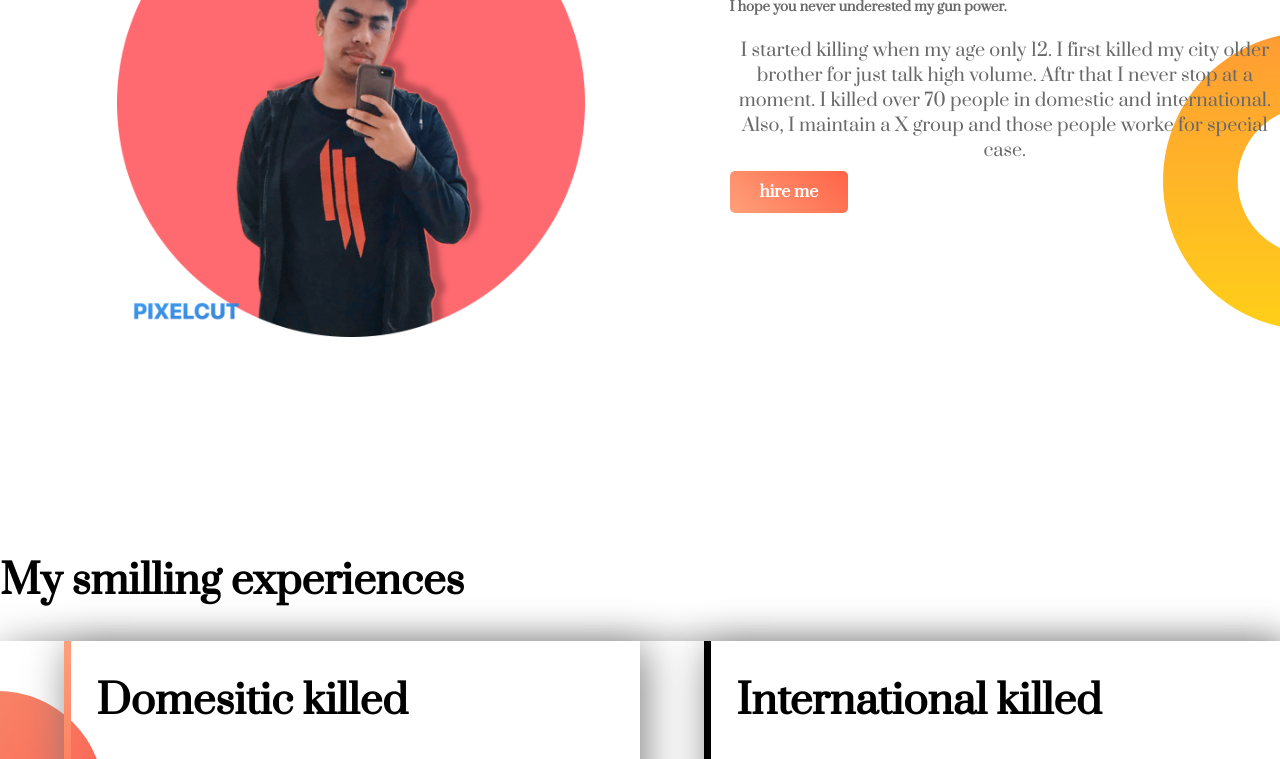
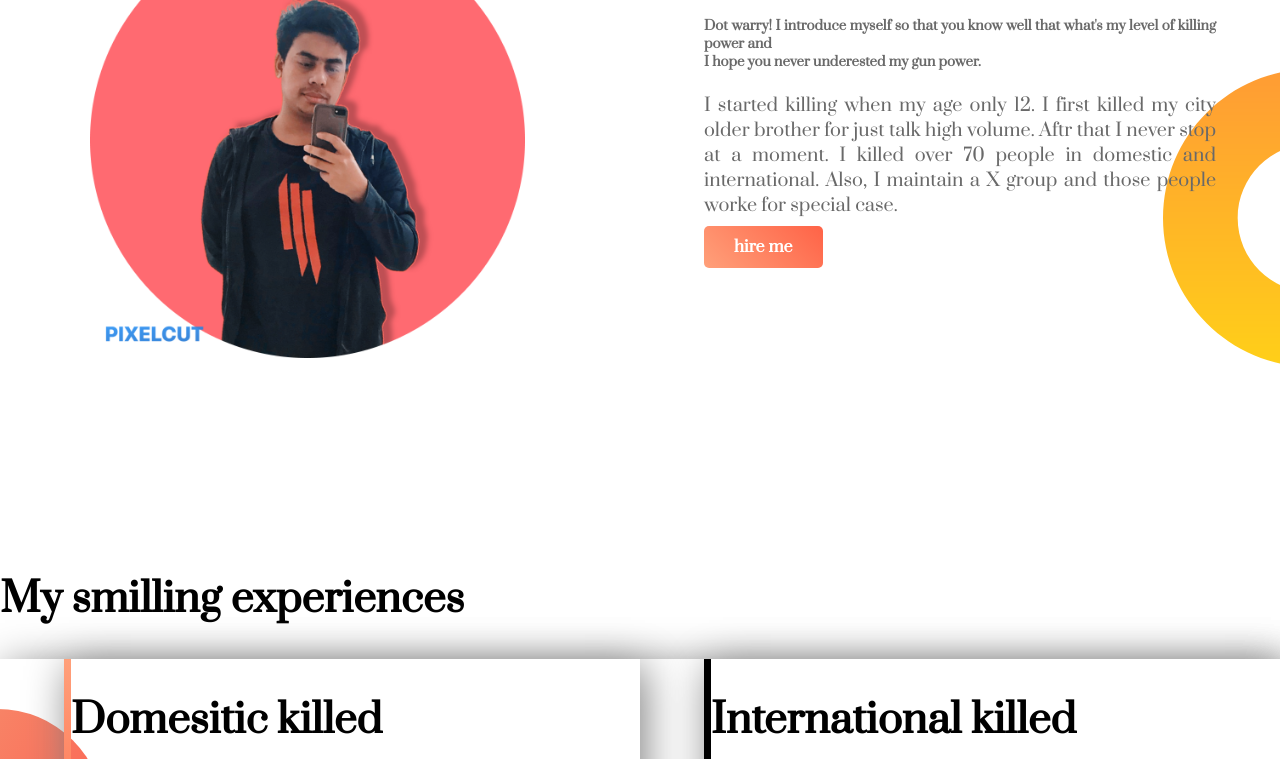
Before and after one commit to Jewel529/My-Protfully, a plain HTML site: page index.html in a window 1280 px wide. Shown: the part 720-1479 px from the top of the page. Drawn offline with Linux system fonts and the light colour scheme.

Commit message:
last change

```diff
--- a/style.css
+++ b/style.css
@@ -11,7 +11,7 @@ body{font-family: 'Lobster', cursive;
          width:50%;
     float: left;
     margin-left: 5%;
-    padding-left: 2%;
+    padding-right: 5%;
      }
      .half-width img{
     width: 85%; padding:5%
@@ -21,7 +21,7 @@ body{font-family: 'Lobster', cursive;
     span{color: gold;}
     .color{color: orangered;
     }
-    h5{color: dimgray}
+    h5{color: dimgray;text-align: justify;}
     .anchor-button{
     text-decoration: none;
     background: linear-gradient(45deg, lightsalmon, tomato);
@@ -31,7 +31,7 @@ body{font-family: 'Lobster', cursive;
     font-weight: 700;
 }
 p{
-    color: dimgray; font-size: large;text-align: center;}
+    color: dimgray; font-size: large;text-align: justify;}
     .dream{
     background-image: url("images/dream-bg.png");
     background-repeat: no-repeat;
```
